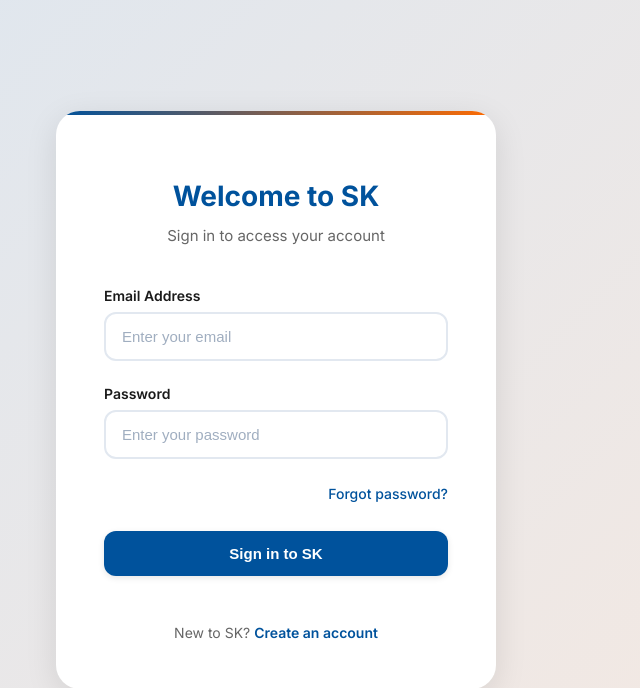
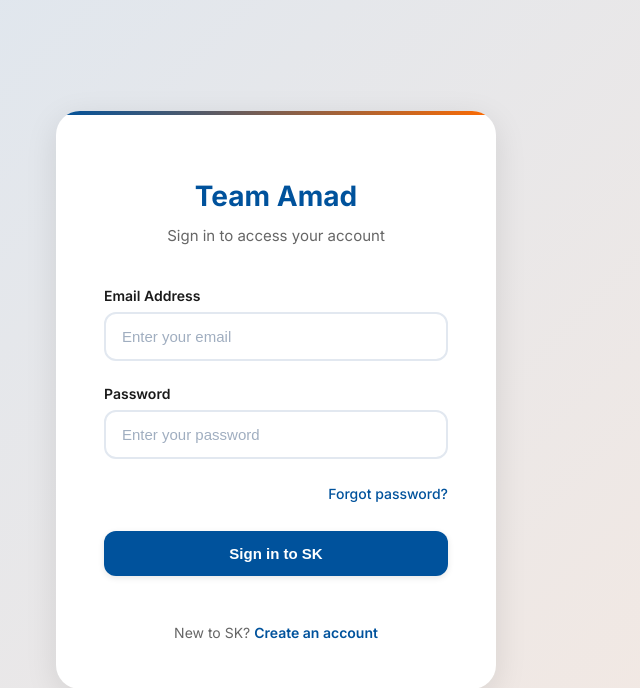
Before and after one commit to grhey0115/djangoauth, a Django app: page / in a window 1280 px wide. Shown: the top 688 px of the page, without its empty margins (364-1004 px from the left). Run offline with Django 5.2, Linux system fonts and the light colour scheme.

Commit message:
for commit

```diff
--- a/myapp/templates/index.html
+++ b/myapp/templates/index.html
@@ -279,7 +279,7 @@
     <div class="login-card">
         <div class="logo-container">
         </div>
-        <h1 class="title">Welcome to SK</h1>
+        <h1 class="title">Team Amad</h1>
         <p class="subtitle">Sign in to access your account</p>
 
         {% if messages %}
```
